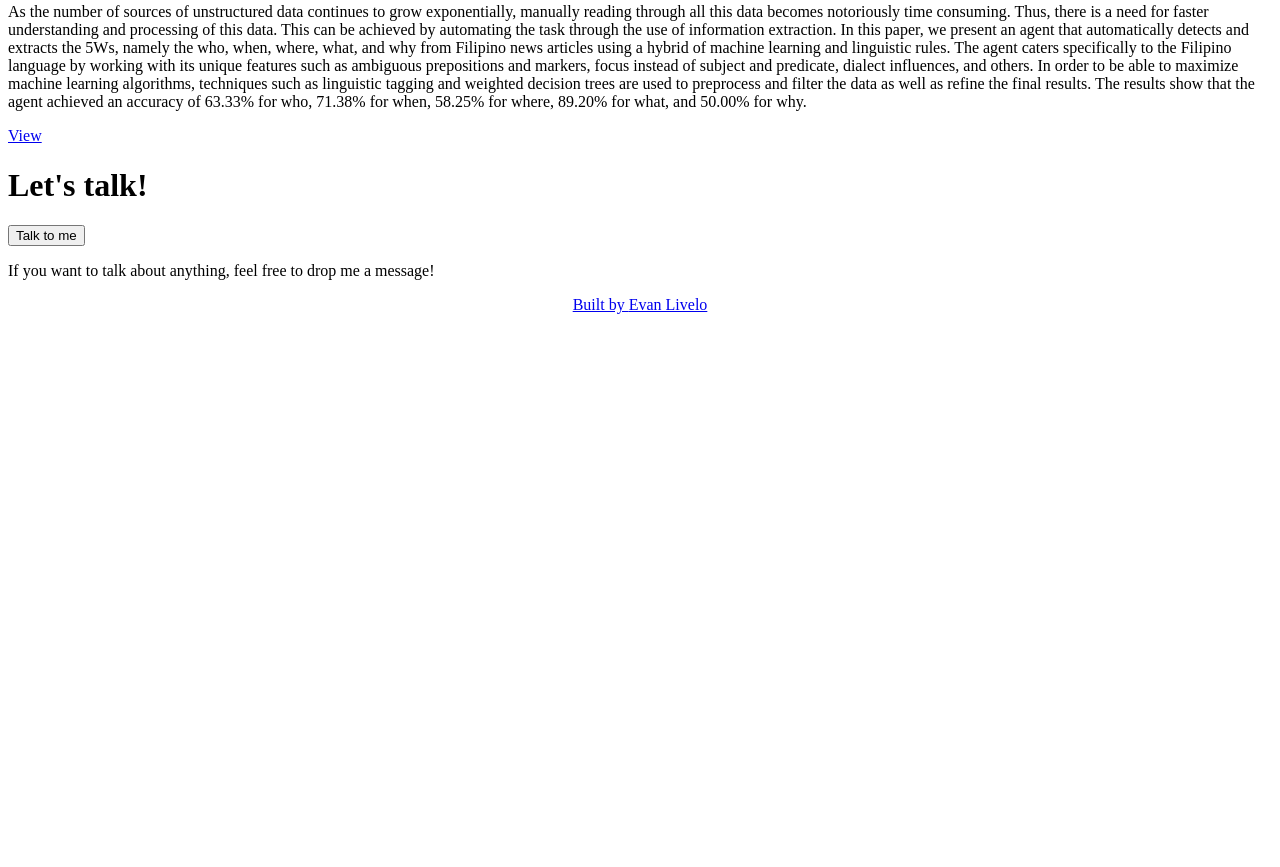
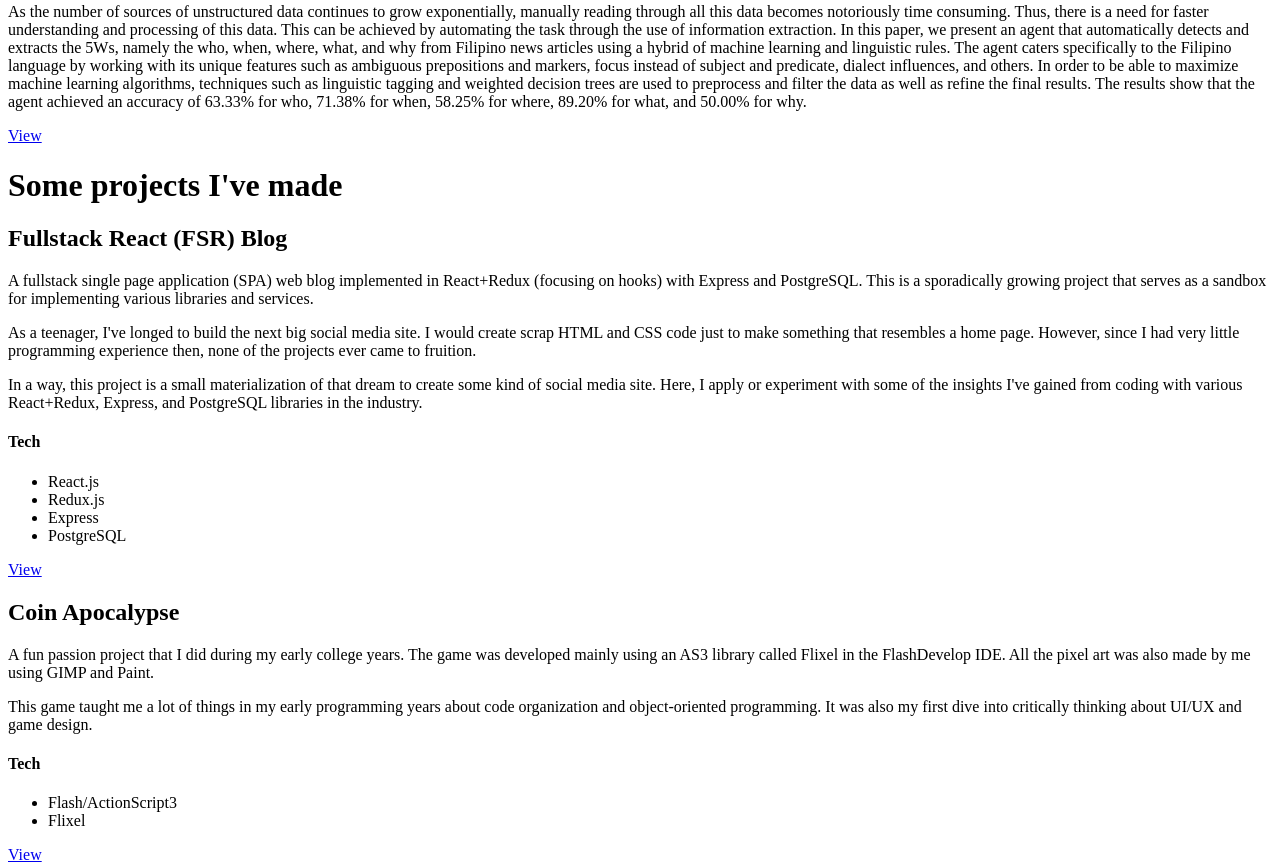
Before and after one commit to vandenn/personal-site, a Gatsby site: page / in a window 1280 px wide. Shown: the part 2002-2869 px from the top of the page. Before the commit the page ends 2324 px from the top, so only its background shows below. Built offline with nearby package versions, Linux system fonts and the light colour scheme; Gatsby itself is replaced by a stand-in of ours.

Commit message:
feat: Add a projects section

```diff
--- /dev/null
+++ b/content/projects/CoinApocalypse/index.md
@@ -0,0 +1,12 @@
+---
+date: '2014-01'
+title: 'Coin Apocalypse'
+tech:
+  - Flash/ActionScript3
+  - Flixel
+link: 'https://vandenn-games.itch.io/coin-apocalypse'
+---
+
+A fun passion project that I did during my early college years. The game was developed mainly using an AS3 library called Flixel in the FlashDevelop IDE. All the pixel art was also made by me using GIMP and Paint.
+
+This game taught me a lot of things in my early programming years about code organization and object-oriented programming. It was also my first dive into critically thinking about UI/UX and game design.
--- /dev/null
+++ b/content/projects/FSRBlog/index.md
@@ -0,0 +1,16 @@
+---
+date: '2020-04'
+title: 'Fullstack React (FSR) Blog'
+tech:
+  - React.js
+  - Redux.js
+  - Express
+  - PostgreSQL
+link: 'https://github.com/Vandenn/fullstack-react-blog'
+---
+
+A fullstack single page application (SPA) web blog implemented in React+Redux (focusing on hooks) with Express and PostgreSQL. This is a sporadically growing project that serves as a sandbox for implementing various libraries and services.
+
+As a teenager, I've longed to build the next big social media site. I would create scrap HTML and CSS code just to make something that resembles a home page. However, since I had very little programming experience then, none of the projects ever came to fruition.
+
+In a way, this project is a small materialization of that dream to create some kind of social media site. Here, I apply or experiment with some of the insights I've gained from coding with various React+Redux, Express, and PostgreSQL libraries in the industry.
--- /dev/null
+++ b/src/components/sections/projects.js
@@ -0,0 +1,48 @@
+import React from 'react';
+import PropTypes from 'prop-types';
+
+import navigationConstants from 'constants/navigation';
+
+const Projects = (props) => {
+  const { data } = props;
+
+  const renderProjectEntry = (node) => {
+    const { html, frontmatter } = node;
+    const { title, tech, link } = frontmatter;
+
+    const renderTech = () => {
+      return (
+        <>
+          <h4>Tech</h4>
+          <ul>
+            {tech.map((techEntry) => {
+              return <li>{techEntry}</li>;
+            })}
+          </ul>
+        </>
+      );
+    };
+
+    return (
+      <div id={navigationConstants.projects.id}>
+        <h2>{title}</h2>
+        <div dangerouslySetInnerHTML={{ __html: html }} />
+        {renderTech()}
+        <a href={link}>View</a>
+      </div>
+    );
+  };
+
+  return (
+    <div>
+      <h1>Some projects I've made</h1>
+      {data.map(({ node }) => renderProjectEntry(node))}
+    </div>
+  );
+};
+
+Projects.propTypes = {
+  data: PropTypes.array.isRequired,
+};
+
+export default Projects;
--- a/src/pages/index.js
+++ b/src/pages/index.js
@@ -6,6 +6,7 @@
 import Contact from 'components/sections/contact';
 import Experience from 'components/sections/experience';
 import Hero from 'components/sections/hero';
+import Projects from 'components/sections/projects';
 import Publications from 'components/sections/publications';
 
 const Home = (props) => {
@@ -16,6 +17,7 @@
       <About data={data.about.edges} />
       <Experience data={data.experience.edges} />
       <Publications data={data.publications.edges} />
+      <Projects data={data.projects.edges} />
       <Contact data={data.contact.edges} />
     </Layout>
   );
@@ -88,6 +90,21 @@
         }
       }
     }
+    projects: allMarkdownRemark(
+      filter: { fileAbsolutePath: { regex: "/projects/" } }
+      sort: { fields: [frontmatter___date], order: DESC }
+    ) {
+      edges {
+        node {
+          html
+          frontmatter {
+            title
+            tech
+            link
+          }
+        }
+      }
+    }
     contact: allMarkdownRemark(
       filter: { fileAbsolutePath: { regex: "/contact/" } }
     ) {
```
